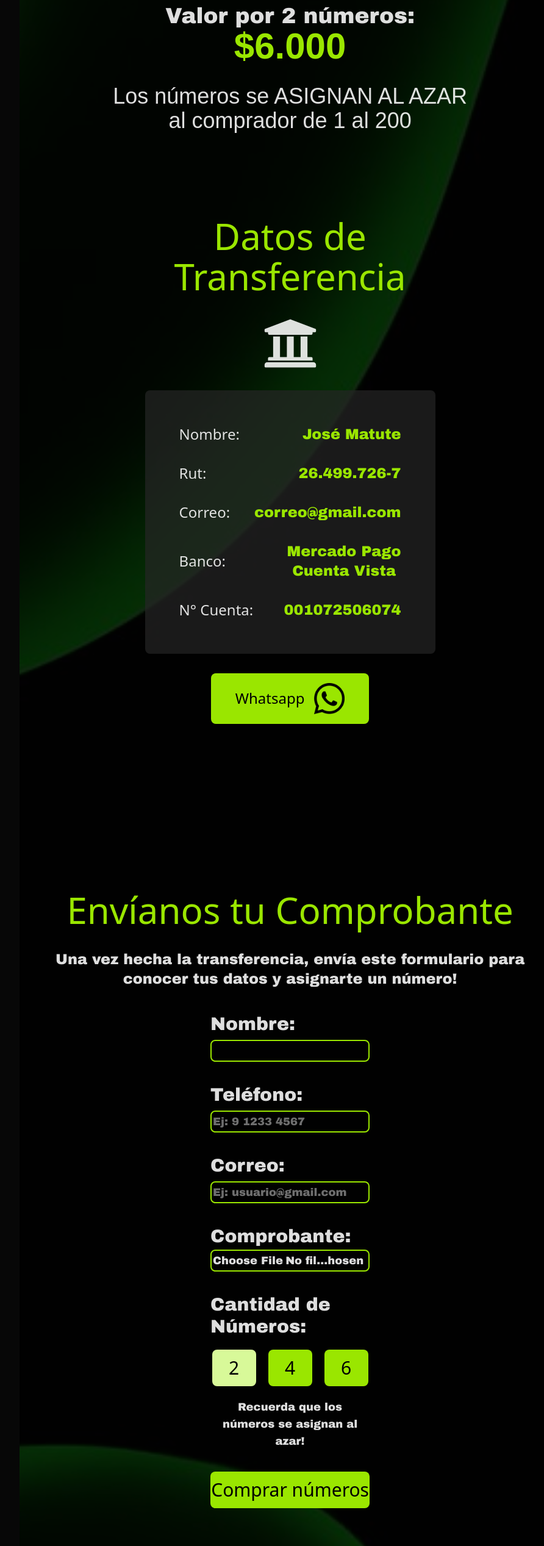
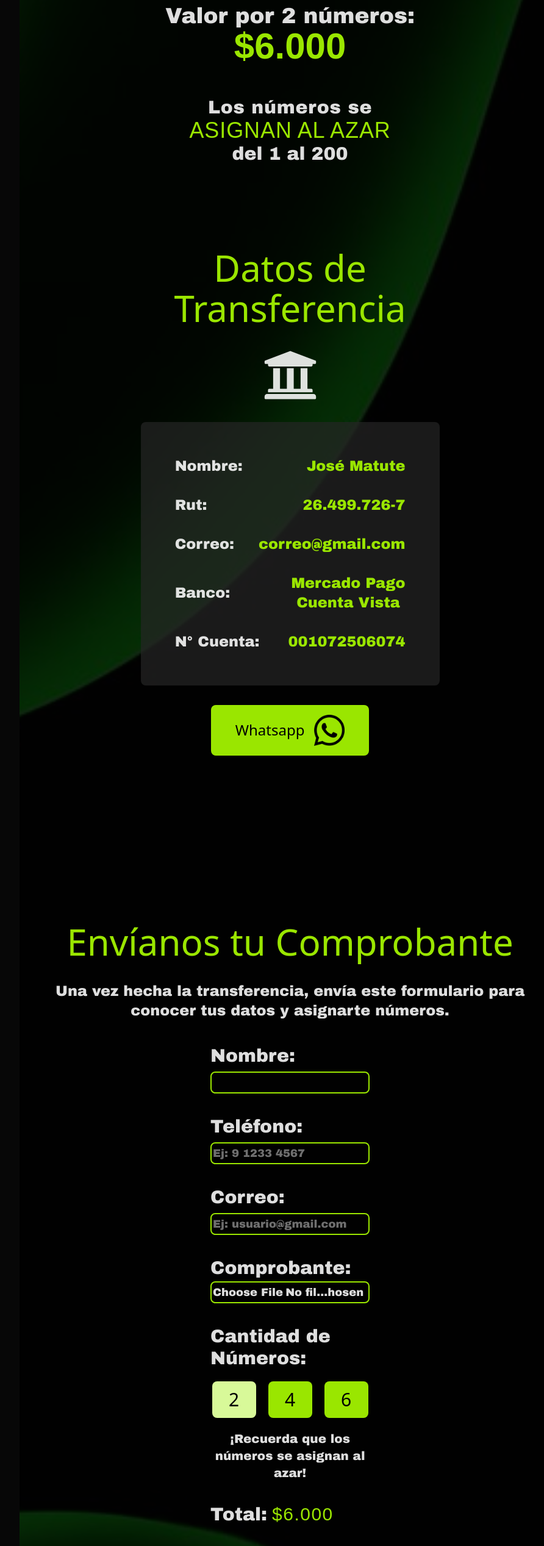
Before and after one commit to LMellaVillanueva/rifa_trini_studios, a React (Vite) app: page / in a window 1280 px wide. Shown: the part 1460-3995 px from the top of the page at 61% size, without its empty margins (158-1050 px from the left). Built offline with nearby package versions, Linux system fonts and the light colour scheme; no server answers; a web font is replaced by a local one.

Commit message:
mejor info

```diff
--- a/src/components/Form.tsx
+++ b/src/components/Form.tsx
@@ -131,7 +131,7 @@ const Form = () => {
   return (
     <main className='flex flex-col gap-8 rounded-xl p-7 pt-28 items-center md:pb-20' id='form'>
         <h1 className='text_1 text-lime-400 text-4xl md:text-6xl'>Envíanos tu Comprobante</h1>
-        <p className='text_2 text-md md:text-2xl'>Una vez hecha la transferencia, envía este formulario para conocer tus datos y asignarte un número!</p>
+        <p className='text_2 text-md md:text-2xl'>Una vez hecha la transferencia, envía este formulario para conocer tus datos y asignarte números.</p>
           <form onSubmit={handleSubmit} className='flex flex-col gap-9 text-2xl text_2 text-start p-2 md:text-3xl md:w-3/4 lg:w-1/3'>
 
             <Input
@@ -185,8 +185,15 @@ const Form = () => {
                 <button type='button' onClick={() => {setUser( { ...user, numOfNumbers: '4' } )}} value={user.numOfNumbers} name='numOfNumbers' className={`text_1 rounded-lg py-3 text-black hover:bg-lime-200 hover:cursor-pointer w-18 ${user.numOfNumbers === '4' ? 'bg-lime-200' : 'bg-lime-400'}`}>4</button>
                 <button type='button' onClick={() => {setUser( { ...user, numOfNumbers: '6' } )}} value={user.numOfNumbers} name='numOfNumbers' className={`text_1 rounded-lg py-3 text-black hover:bg-lime-200 hover:cursor-pointer w-18 ${user.numOfNumbers === '6' ? 'bg-lime-200' : 'bg-lime-400'}`}>6</button>
               </div>
-              <p className='text-center text-lg'>Recuerda que los números se asignan al azar!</p>
+              <p className='text-center text-lg md:text-xl'>¡Recuerda que los números se asignan al azar!</p>
             </div>
+
+            <span className='text-md md:text-3xl flex items-center gap-2'>
+              <p>Total:</p>
+              {user.numOfNumbers === '2' && <p className='text-lime-400 text_3 tracking-wider'>$6.000</p>}
+              {user.numOfNumbers === '4' && <p className='text-lime-400 text_3 tracking-wider'>$12.000</p>}
+              {user.numOfNumbers === '6' && <p className='text-lime-400 text_3 tracking-wider'>$18.000</p>}
+            </span>
 
             <button
             className='bg-lime-400 text_1 rounded-lg py-3 text-black hover:bg-lime-200 hover:cursor-pointer'
--- a/src/components/Landing.tsx
+++ b/src/components/Landing.tsx
@@ -33,19 +33,22 @@ const Landing = () => {
                 <p className='text-lime-400 text-4xl md:text-5xl font-extrabold text_3'>2 números</p>
             </span>
 
-
             <span className='flex flex-col items-center text-2xl md:text-4xl'>
                 <p className='text_2'>Valor por 2 números:</p>
                 <p className='text-lime-400 text-5xl md:text-6xl font-extrabold text_3'>$6.000</p>
             </span>
 
-            <p className='text-xl text_3 md:text-4xl'>Los números se ASIGNAN AL AZAR <br /> al comprador de 1 al 200</p>
+            <span className='flex flex-col items-center pt-5'>
+                <p className='text-2xl md:text-3xl tracking-wide text_2'>Los números se</p>
+                <p className='text-lime-400 text-3xl md:text-4xl tracking-wide text_3'>ASIGNAN AL AZAR</p>
+                <p className='text-2xl md:text-3xl text_2'>del 1 al 200</p>
+            </span>
 
             {/* DATOS TRANSFER. */}
             <h1 className='text-4xl md:text-6xl text-lime-400 font-medium text_1 pt-26' id="payment">Datos de <br /> Transferencia</h1>
             <FaUniversity size={90}/>
 
-            <article className='bg-neutral-800/70 flex flex-col gap-8 p-5 rounded-lg md:p-14'>
+            <article className='bg-neutral-800/70 flex flex-col gap-8 p-5 rounded-lg md:p-14 text_2'>
                 <span className='flex justify-between items-center gap-10 text-xl md:text-2xl'>
                     <p>Nombre:</p>
                     <p className='text_2 text-lime-400'>José Matute</p>
```
